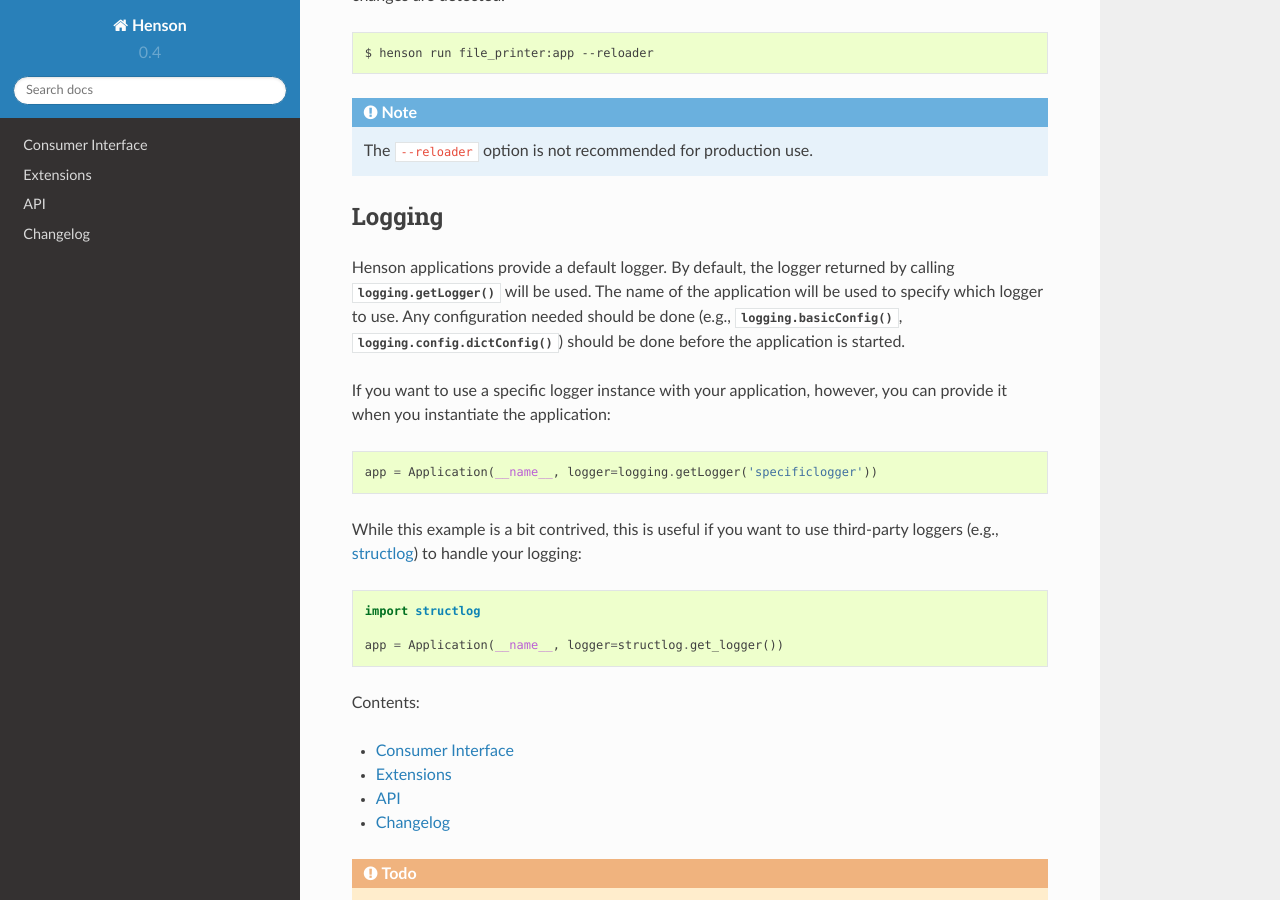
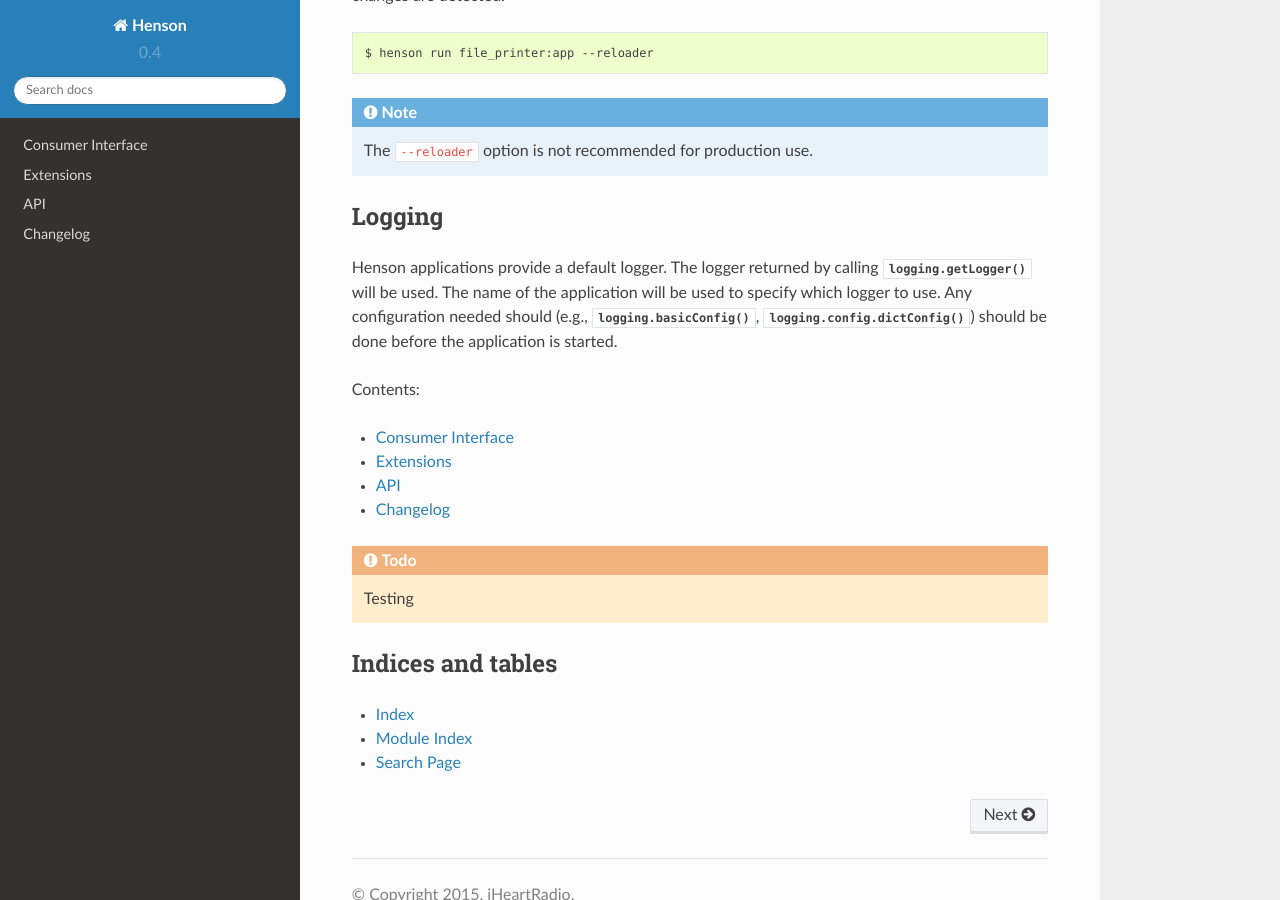
Before and after one commit to iheartradio/Henson, a Sphinx documentation site: the page built from docs/index.rst, in a window 1280 px wide and 900 px high, scrolled down 1380 px. Built offline with Sphinx 7.4.7 and the Read the Docs theme 2.0.0, drawn with Linux system fonts in a browser that asks for light colours.

Commit message:
Remove the logger override
I had good intentions when I decided to add a logger override argument
to `Application`. Hindsight, though, is 20/20 and I feel it has just led
to more aggravation than good. The argument is being removed. All of
Henson's internal logging will be handled by the logger returned by
`getLogger`. Applications are free to use this logger or their own
(e.g., Henson-Logging).

```diff
--- a/docs/changes.rst
+++ b/docs/changes.rst
@@ -5,6 +5,8 @@ Version 0.4.0
 -------------
 
 Released TBD
+
+- Remove argument to override application-level logger
 
 Version 0.3.0
 -------------
--- a/docs/index.rst
+++ b/docs/index.rst
@@ -72,24 +72,11 @@ detected::
 Logging
 =======
 
-Henson applications provide a default logger. By default, the logger returned
-by calling :func:`logging.getLogger` will be used. The name of the application
-will be used to specify which logger to use. Any configuration needed should be
-done (e.g., :func:`logging.basicConfig`, :func:`logging.config.dictConfig`)
-should be done before the application is started.
-
-If you want to use a specific logger instance with your application, however,
-you can provide it when you instantiate the application::
-
-    app = Application(__name__, logger=logging.getLogger('specificlogger'))
-
-While this example is a bit contrived, this is useful if you want to use
-third-party loggers (e.g., `structlog <http://structlog.rtfd.org>`_) to handle
-your logging::
-
-    import structlog
-
-    app = Application(__name__, logger=structlog.get_logger())
+Henson applications provide a default logger. The logger returned by calling
+:func:`logging.getLogger` will be used. The name of the application will be
+used to specify which logger to use. Any configuration needed should (e.g.,
+:func:`logging.basicConfig`, :func:`logging.config.dictConfig`) should be done
+before the application is started.
 
 Contents:
 
```
Also changed, not shown: 1 other file.
